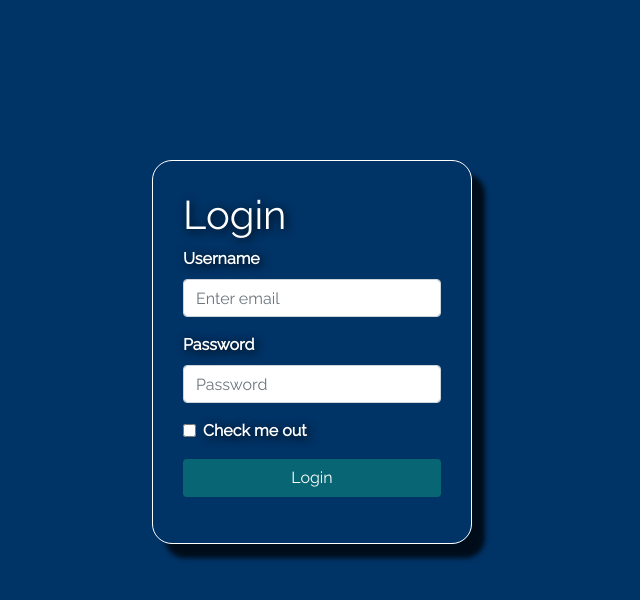
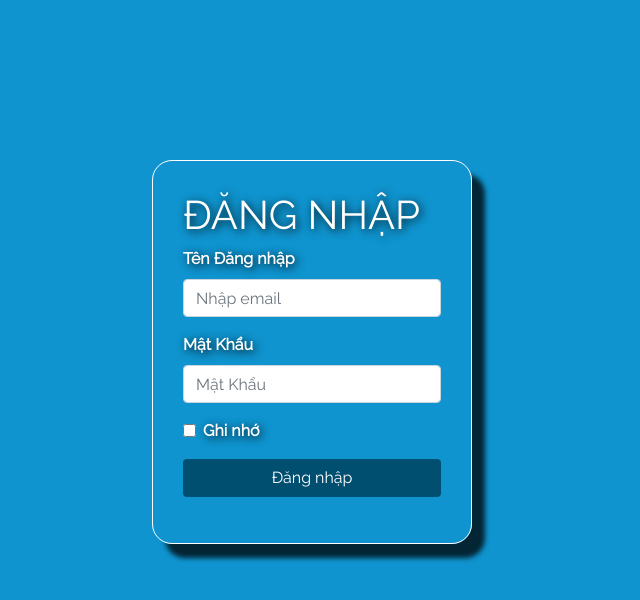
Before and after one commit to tanh11704/DoAnCoSo1, a plain HTML site: page LOGIN/index.html in a window 1280 px wide. Shown: the whole page, without its empty margins (328-968 px from the left). Drawn offline with nearby package versions, Linux system fonts and the light colour scheme.

Commit message:
fix login

```diff
--- a/LOGIN/css/style.css
+++ b/LOGIN/css/style.css
@@ -1,38 +1,50 @@
 @import url('https://fonts.googleapis.com/css?family=Raleway');
-html, body {
+
+html,
+body {
 	width: 100%;
 	height: 100%;
 	font-family: 'Raleway';
 	font-size: 16px;
 	font-weight: bold;
 }
+
 .bg {
-	background: url('../images/image1.webp') no-repeat;
+	background: url('../images/image1.png') no-repeat;
 	background-size: cover;
 	width: 100%;
 	height: 100%;
 }
+
 .row-container {
 	border: 1px solid #fff;
 	border-radius: 20px;
-	margin-top: 20vh; /* vh= Viewport's height */
+	margin-top: 20vh;
+	/* vh= Viewport's height */
 	padding: 30px;
-	-webkit-box-shadow: 13px 14px 5px 0px rgba(0,0,0,0.75);
-    -moz-box-shadow: 13px 14px 5px 0px rgba(0,0,0,0.75);
-    box-shadow: 13px 14px 5px 0px rgba(0,0,0,0.75);
+	-webkit-box-shadow: 13px 14px 5px 0px rgba(0, 0, 0, 0.75);
+	-moz-box-shadow: 13px 14px 5px 0px rgba(0, 0, 0, 0.75);
+	box-shadow: 13px 14px 5px 0px rgba(0, 0, 0, 0.75);
 }
-label, .form-check-label, h1 {
+
+label,
+.form-check-label,
+h1 {
 	color: white;
 	text-shadow: 2px 2px 10px #000;
 }
-.emailError, .passwordError {
+
+.emailError,
+.passwordError {
 	color: red;
 	background-color: blanchedalmond;
 	padding-left: 10px;
 	border-radius: 4px;
 	margin-top: 1px;
 }
+
 .btn-custom {
-    background-color: rgb(8, 101, 115);
-    color: #fff;
+	/* background-color: rgb(8, 101, 115); */
+	background-color: #014f70;
+	color: #fff;
 }
--- a/LOGIN/index.html
+++ b/LOGIN/index.html
@@ -1,45 +1,46 @@
 <!DOCTYPE html>
 <html>
+
 <head>
-	<meta charset="utf-8">
-	<meta name="viewport" content="width=device-width, initial-scale=1">
-	<title>Login</title>
+  <meta charset="utf-8">
+  <meta name="viewport" content="width=device-width, initial-scale=1">
+  <title>Login</title>
 
   <script src="https://ajax.googleapis.com/ajax/libs/jquery/3.3.1/jquery.min.js">
   </script>
-  <link rel="stylesheet"
-    href="https://maxcdn.bootstrapcdn.com/bootstrap/4.1.3/css/bootstrap.min.css">
-  <script
-    src="https://maxcdn.bootstrapcdn.com/bootstrap/4.1.3/js/bootstrap.min.js">
+  <link rel="stylesheet" href="https://maxcdn.bootstrapcdn.com/bootstrap/4.1.3/css/bootstrap.min.css">
+  <script src="https://maxcdn.bootstrapcdn.com/bootstrap/4.1.3/js/bootstrap.min.js">
   </script>
 
   <link href="./css/style.css" rel="stylesheet">
   <script type="text/javascript" src="./jquery/index.js"></script>
 </head>
+
 <body>
   <div class="container-fluid bg">
     <div class="row justify-content-center">
       <div class="col-md-3 col-sm-6 col-xs-12 row-container">
         <form>
-          <h1>Login</h1>
+          <h1>ĐĂNG NHẬP</h1>
           <div class="form-group">
-            <label for="email">Username</label>
-            <input type="email" class="form-control" id="email" placeholder="Enter email">
+            <label for="email">Tên Đăng nhập</label>
+            <input type="email" class="form-control" id="email" placeholder="Nhập email">
             <p class="emailError"></p>
           </div>
           <div class="form-group">
-            <label for="password" class="label">Password</label>
-            <input type="password" class="form-control" id="password" placeholder="Password">
+            <label for="password" class="label">Mật Khẩu</label>
+            <input type="password" class="form-control" id="password" placeholder="Mật Khẩu">
             <p class="passwordError"></p>
           </div>
           <div class="form-check">
             <input type="checkbox" class="form-check-input" id="rememberMe">
-            <label class="form-check-label" for="rememberMe">Check me out</label>
+            <label class="form-check-label" for="rememberMe">Ghi nhớ</label>
           </div>
-          <button type="submit" class="btn btn-custom btn-block my-3">Login</button>
+          <button type="submit" class="btn btn-custom btn-block my-3">Đăng nhập</button>
         </form>
       </div>
     </div>
   </div>
 </body>
+
 </html>
```
Also changed, not shown: LOGIN/images/image1.png (added).
